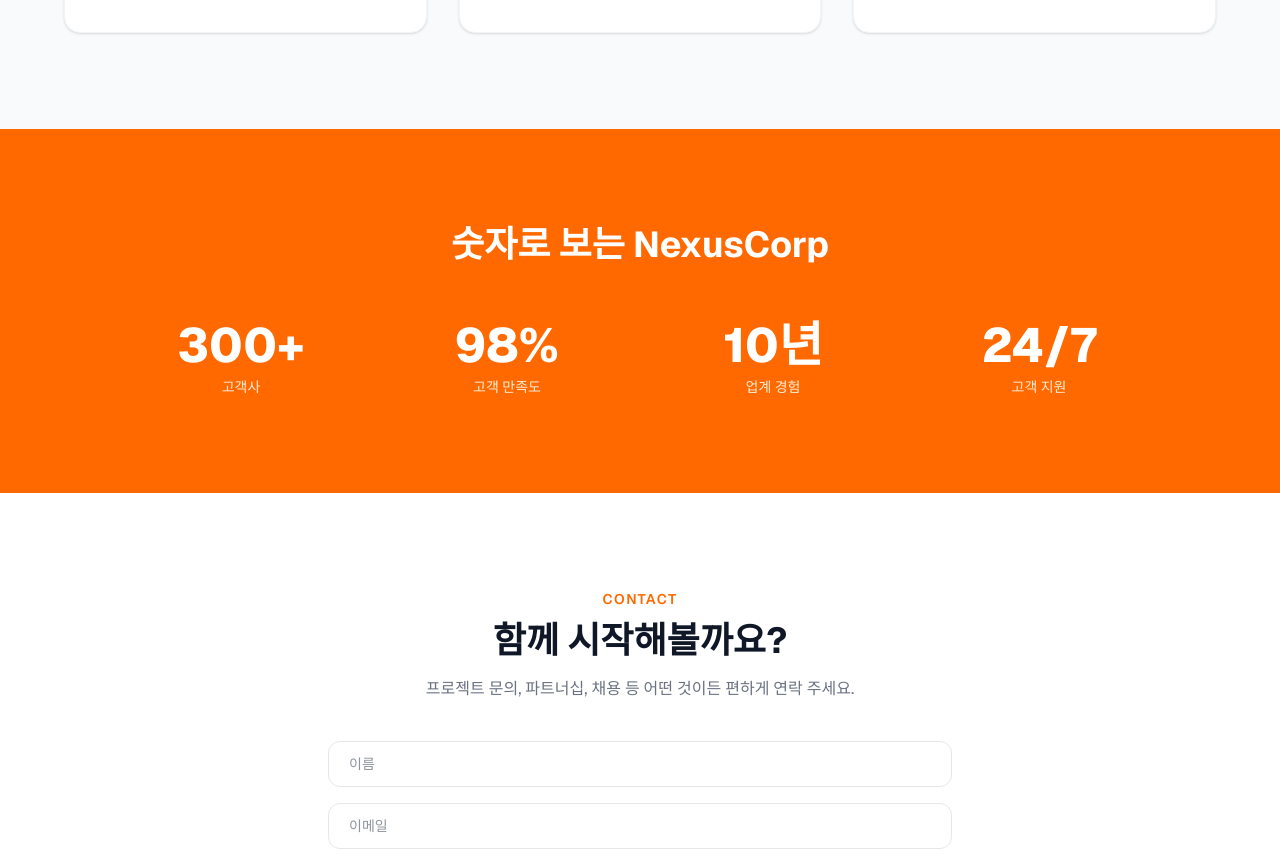
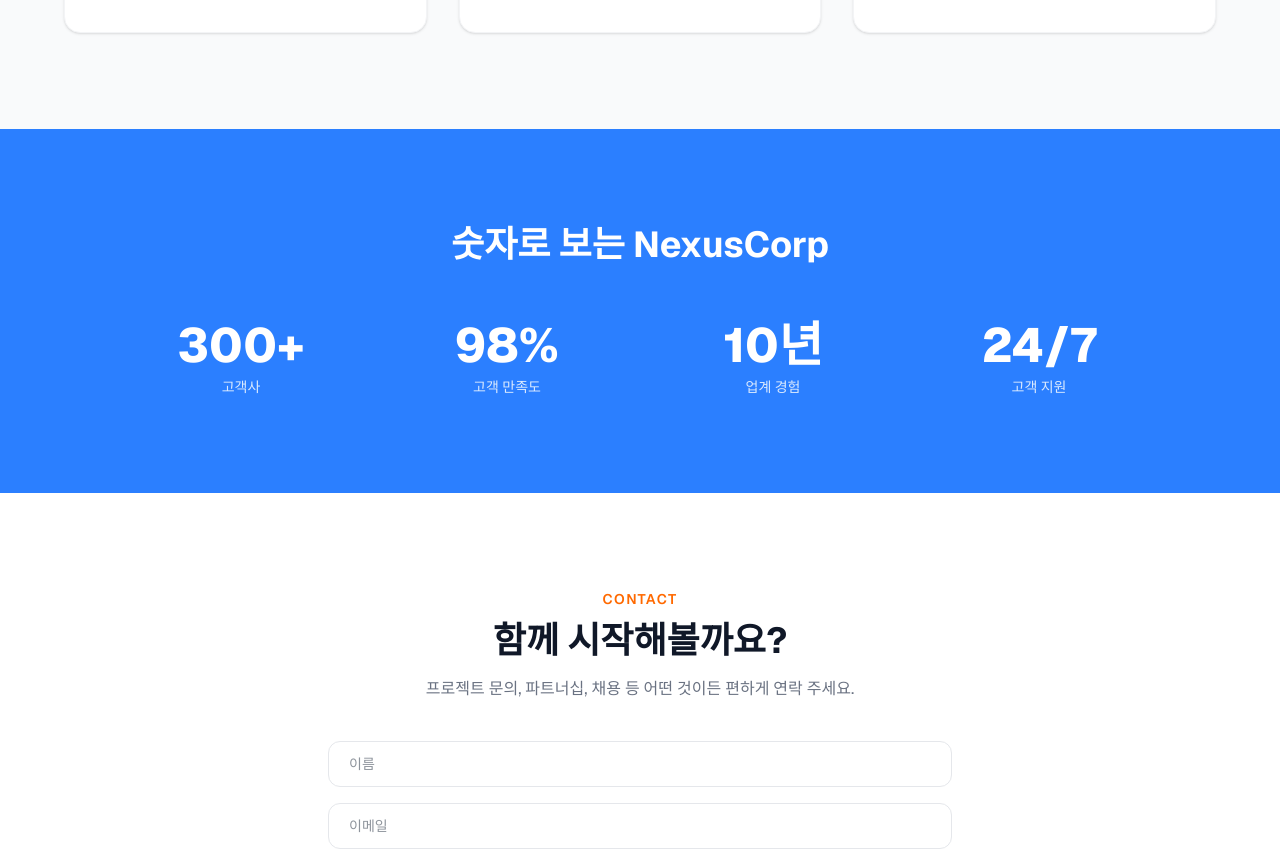
Before and after one commit to Zimins/buildover, a Next.js app in the folder test-nextjs/: page / in a window 1280 px wide. Shown: the part 1900-2765 px from the top of the page. Built offline with nearby package versions, Linux system fonts and the light colour scheme.

Commit message:
[Element: div:nth-of-type(3)] 오렌지색말고 파란색으로 바꿔줘

```diff
--- a/test-nextjs/app/page.tsx
+++ b/test-nextjs/app/page.tsx
@@ -278,7 +278,7 @@
       </section>
 
       {/* Stats Section */}
-      <section id="stats" className="py-24 px-6 bg-orange-500 text-white text-center">
+      <section id="stats" className="py-24 px-6 bg-blue-500 text-white text-center">
         <div className="max-w-5xl mx-auto">
           <h2 className="text-4xl font-bold mb-14">숫자로 보는 NexusCorp</h2>
           <div className="grid grid-cols-2 md:grid-cols-4 gap-10">
@@ -290,7 +290,7 @@
             ].map((stat) => (
               <div key={stat.label}>
                 <div className="text-5xl font-extrabold mb-2">{stat.value}</div>
-                <div className="text-orange-100 text-sm font-medium">{stat.label}</div>
+                <div className="text-blue-100 text-sm font-medium">{stat.label}</div>
               </div>
             ))}
           </div>
```
